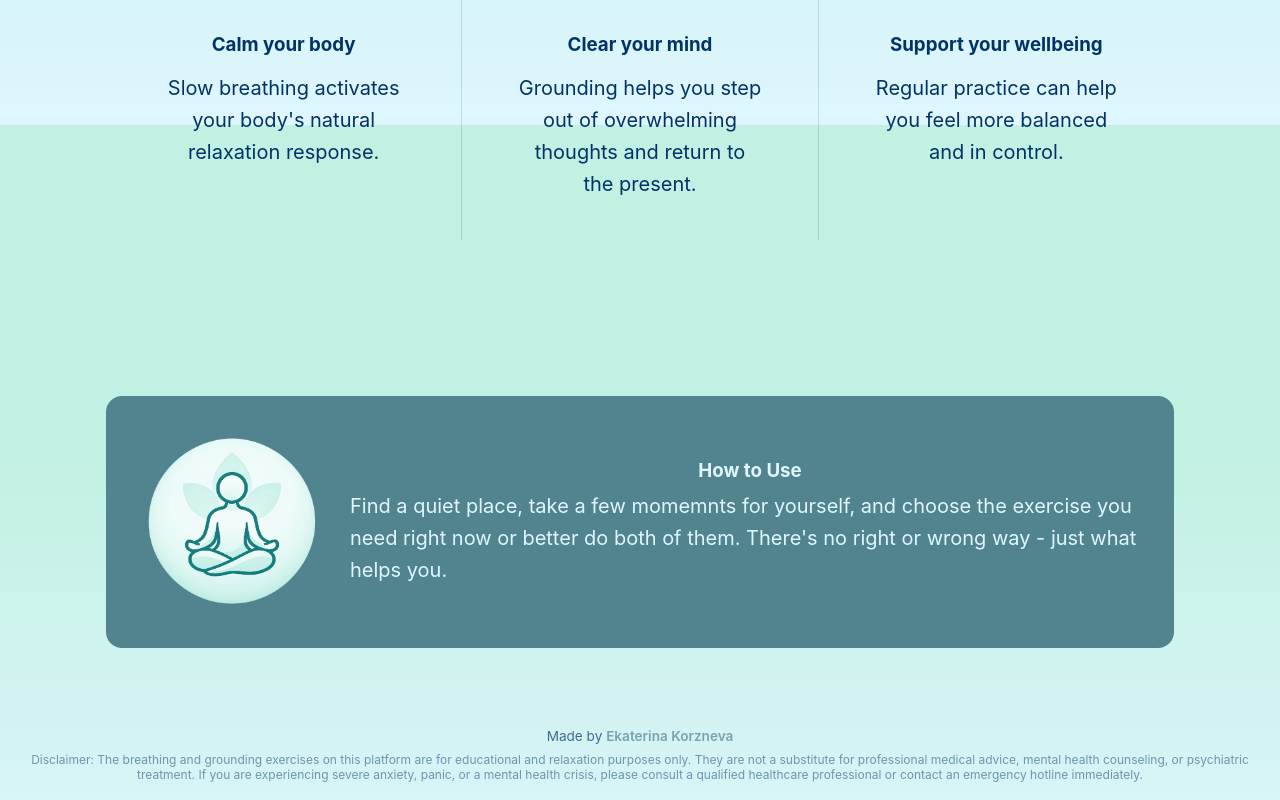
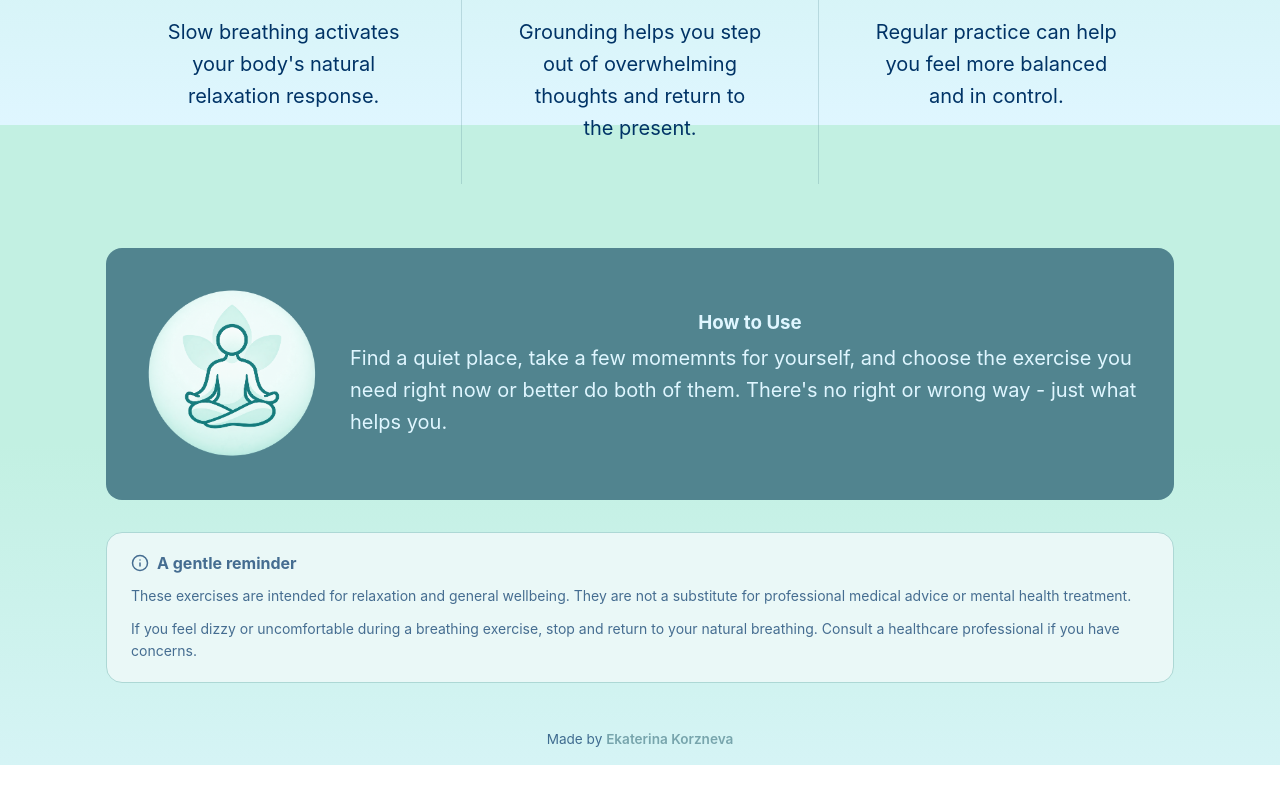
Before and after one commit to Eka1984/panic-tools, a React (Vite) app: page / in a window 1280 px wide. Shown: the part 1475-2275 px from the top of the page. After the commit the page ends 2240 px from the top, so only its background shows below. Built offline with nearby package versions, Linux system fonts and the light colour scheme; a web font is replaced by a local one.

Commit message:
feat: add disclaimer section to LandingPage and update styles for responsiveness

```diff
--- a/src/components/MadeBy/MadeBy.module.css
+++ b/src/components/MadeBy/MadeBy.module.css
@@ -1,4 +1,5 @@
 .madeBy {
+  margin-top: 32px;
   padding: 0 16px 18px;
   text-align: center;
   font-size: 0.85rem;
@@ -15,10 +16,3 @@
 .madeBy a:hover {
   text-decoration: underline;
 }
-
-.disclaimer {
-  margin-top: 8px;
-  font-size: 0.75rem;
-  color: var(--text);
-  opacity: 0.7;
-}
--- a/src/components/MadeBy/MadeBy.tsx
+++ b/src/components/MadeBy/MadeBy.tsx
@@ -11,14 +11,6 @@ export default function MadeBy() {
       >
         Ekaterina Korzneva
       </a>
-      <div className={styles.disclaimer}>
-        Disclaimer: The breathing and grounding exercises on this platform are
-        for educational and relaxation purposes only. They are not a substitute
-        for professional medical advice, mental health counseling, or
-        psychiatric treatment. If you are experiencing severe anxiety, panic, or
-        a mental health crisis, please consult a qualified healthcare
-        professional or contact an emergency hotline immediately.
-      </div>
     </div>
   );
 }
--- a/src/pages/Breathing/Breathing.tsx
+++ b/src/pages/Breathing/Breathing.tsx
@@ -22,7 +22,6 @@ export default function Breathing() {
 
   return (
     <motion.div
-      className={styles.motionWrapper}
       initial={{ opacity: 0 }}
       animate={{ opacity: 1 }}
       exit={{ opacity: 0 }}
--- a/src/pages/LandingPage/LandingPage.module.css
+++ b/src/pages/LandingPage/LandingPage.module.css
@@ -51,8 +51,8 @@ p {
   flex-direction: row;
   align-items: center;
   gap: 1rem;
-  margin-top: 4rem;
-  margin-bottom: 4rem;
+  margin-top: 1rem;
+  margin-bottom: 2rem;
   background-color: var(--accent);
   padding: 1.5rem;
   border-radius: 16px;
@@ -105,6 +105,38 @@ p {
   border-left: 1px solid rgba(81, 132, 143, 0.25);
 }
 
+.disclaimer {
+  /* margin-top: 16px; */
+  padding: 20px 24px;
+  background-color: #eaf8f7;
+  border: 1px solid #add8d5;
+  border-radius: 16px;
+  color: #456e75;
+}
+
+.disclaimer h3 {
+  display: flex;
+  align-items: center;
+  gap: 8px;
+  margin: 0 0 12px;
+  font-size: 16px;
+  opacity: 0.7;
+  color: var(--text);
+}
+
+.disclaimer p {
+  font-size: 14px;
+  opacity: 0.7;
+  line-height: 1.6;
+  margin: 0;
+  max-width: 100%;
+  text-align: left;
+}
+
+.disclaimer p + p {
+  margin-top: 10px;
+}
+
 @media (max-width: 425px) {
   .cardContainer {
     flex-direction: column;
--- a/src/pages/LandingPage/LandingPage.tsx
+++ b/src/pages/LandingPage/LandingPage.tsx
@@ -4,12 +4,18 @@ import ExerciseCard from "../../components/ExerciseCard/ExerciseCard";
 import LungsSymbol from "../../assets/lungs.png";
 import BrainSymbol from "../../assets/brain.png";
 import MeditationSymbol from "../../assets/meditation.png";
-
 import HeartSymbol from "../../assets/heart.png";
+import { FiInfo } from "react-icons/fi";
+import { motion } from "framer-motion";
 
 function LandingPage() {
   return (
-    <>
+    <motion.div
+      initial={{ opacity: 0 }}
+      animate={{ opacity: 1 }}
+      exit={{ opacity: 0 }}
+      transition={{ duration: 1, ease: "easeInOut" }}
+    >
       <section className={styles.hero}>
         <h1 className={styles.title}>
           Find your calm. <br /> One breath at a time.
@@ -82,7 +88,25 @@ function LandingPage() {
           </p>
         </div>
       </section>
-    </>
+      <section className={styles.disclaimer}>
+        <h3>
+          <FiInfo size={18} aria-hidden="true" />
+          <>A gentle reminder</>
+        </h3>
+
+        <p>
+          These exercises are intended for relaxation and general wellbeing.
+          They are not a substitute for professional medical advice or mental
+          health treatment.
+        </p>
+
+        <p>
+          If you feel dizzy or uncomfortable during a breathing exercise, stop
+          and return to your natural breathing. Consult a healthcare
+          professional if you have concerns.
+        </p>
+      </section>
+    </motion.div>
   );
 }
 
```
